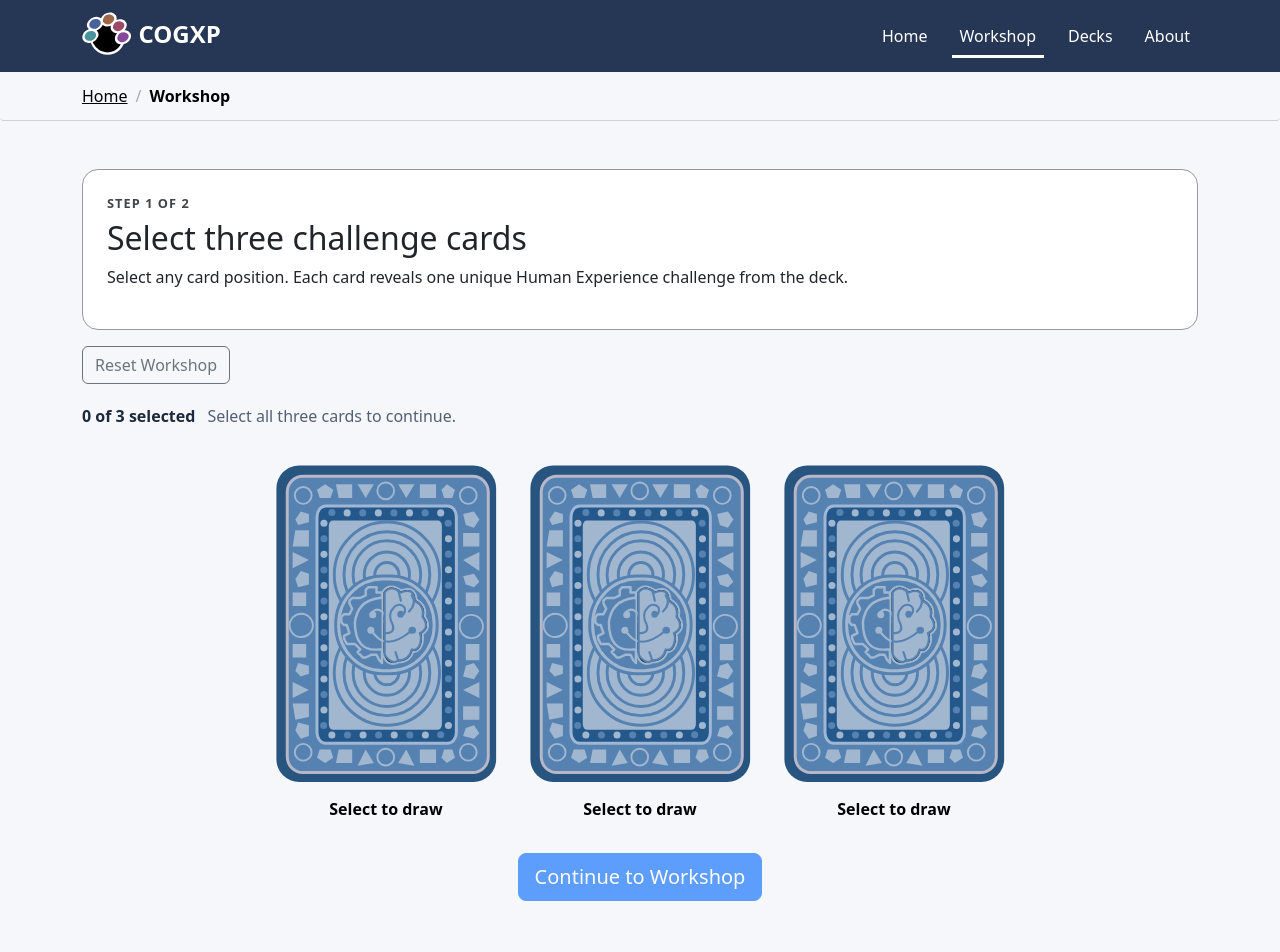
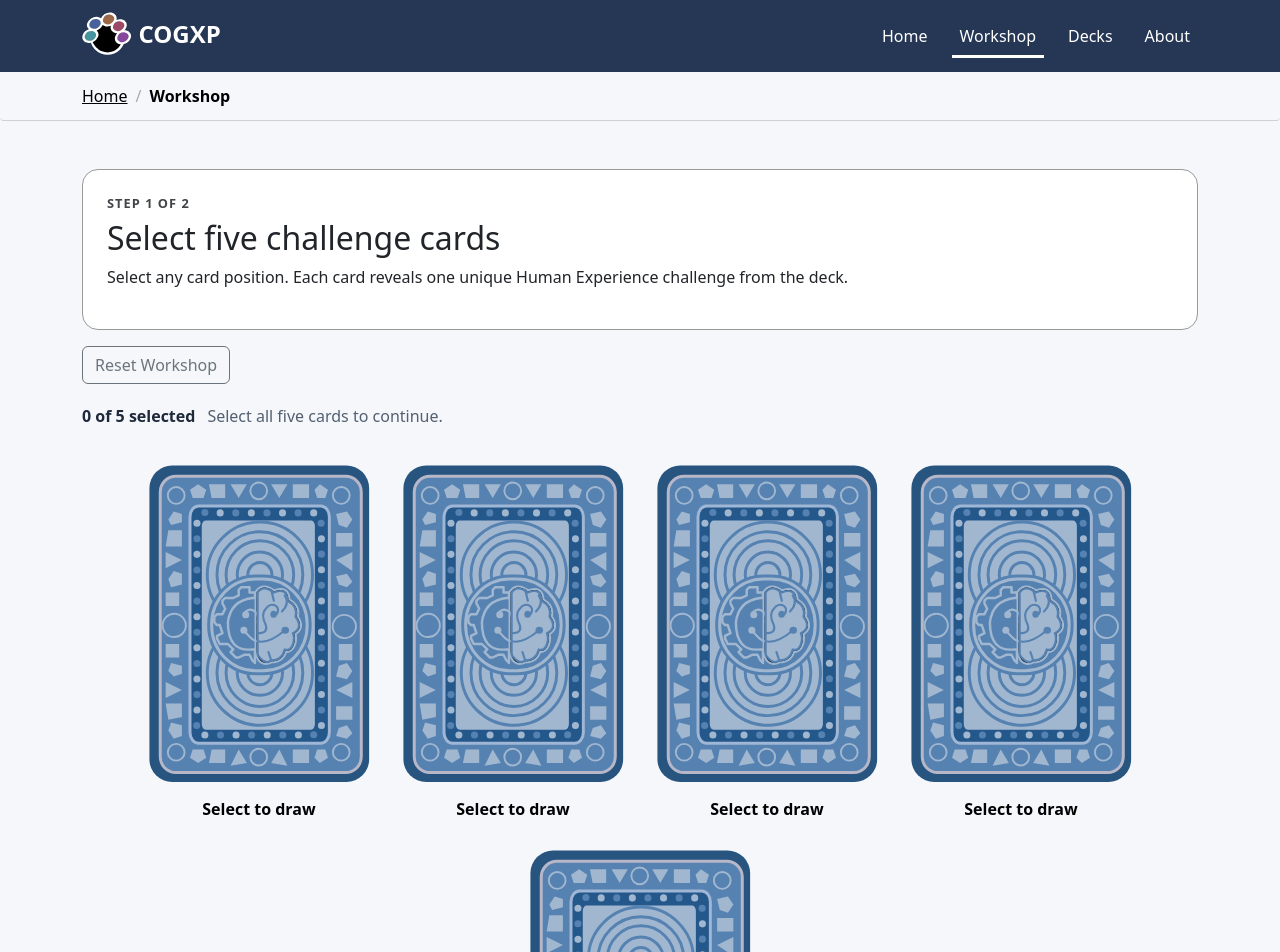
Before and after one commit to garethslinn/cogxp, a React (Vite) app: page /workshop in a window 1280 px wide. Shown: the top 952 px of the page. Built offline with nearby package versions, Linux system fonts and the light colour scheme.

Commit message:
apply 5 items

```diff
--- a/src/pages/WorkshopPage.jsx
+++ b/src/pages/WorkshopPage.jsx
@@ -8,8 +8,8 @@ import Hero from "../components/Hero.jsx";
 import {Card} from "react-bootstrap";
 import {useBreadcrumb} from "../context/BreadcrumbContext.jsx";
 
-const CARD_LIMIT = 3;
-const STORAGE_KEY = "cogxp-workshop-v1";
+const CARD_LIMIT = 5;
+const STORAGE_KEY = "cogxp-workshop-v2";
 
 const emptySlots = () => Array.from({ length: CARD_LIMIT }, () => null);
 
@@ -110,27 +110,52 @@ export default function WorkshopPage() {
     const revealCard = (slotIndex) => {
         if (revealedCards[slotIndex] || currentStep !== 1) return;
 
-        const availableCards = deck.filter((item) =>
-            !revealedCards.some(
-                (revealed) =>
-                    revealed &&
-                    revealed.category === item.category &&
-                    revealed.card.title === item.card.title
-            )
+        const selectedKeys = new Set(
+            revealedCards
+                .filter(Boolean)
+                .map(createCardKey)
         );
 
-        if (!availableCards.length) return;
+        const availableCategories = cardsData.categories
+            .map((category) => {
+                const availableCards = category.cards.filter((card) => {
+                    const key = `${category.name}-${card.title}`;
+                    return !selectedKeys.has(key);
+                });
+
+                return {
+                    name: category.name,
+                    theme: category.theme,
+                    cards: availableCards
+                };
+            })
+            .filter((category) => category.cards.length > 0);
+
+        if (!availableCategories.length) return;
+
+        const randomCategory =
+            availableCategories[
+                Math.floor(Math.random() * availableCategories.length)
+                ];
 
         const randomCard =
-            availableCards[Math.floor(Math.random() * availableCards.length)];
+            randomCategory.cards[
+                Math.floor(Math.random() * randomCategory.cards.length)
+                ];
+
+        const drawnCard = {
+            category: randomCategory.name,
+            theme: randomCategory.theme,
+            card: randomCard
+        };
 
         const updatedCards = [...revealedCards];
-        updatedCards[slotIndex] = randomCard;
+        updatedCards[slotIndex] = drawnCard;
 
         setRevealedCards(updatedCards);
 
         if (!selectedCard) {
-            setSelectedCard(createCardKey(randomCard));
+            setSelectedCard(createCardKey(drawnCard));
         }
     };
 
@@ -239,7 +264,7 @@ export default function WorkshopPage() {
                 <Card aria-labelledby="step-title">
                     <p className="eyebrow">Step {currentStep} of 2</p>
                     <h2 id="step-title">
-                        {currentStep === 1 ? "Select three challenge cards" : "Discuss and capture outcomes"}
+                        {currentStep === 1 ? "Select five challenge cards" : "Discuss and capture outcomes"}
                     </h2>
                     <p>
                         {currentStep === 1
@@ -269,7 +294,7 @@ export default function WorkshopPage() {
 
                 <div className="selection-progress" aria-live="polite">
                     <strong>{selectedCount} of {CARD_LIMIT} selected</strong>
-                    <span>{allCardsSelected ? "Ready for discussion." : "Select all three cards to continue."}</span>
+                    <span>{allCardsSelected ? "Ready for discussion." : "Select all five cards to continue."}</span>
                 </div>
 
                 <div className="he-category-grid">
```
